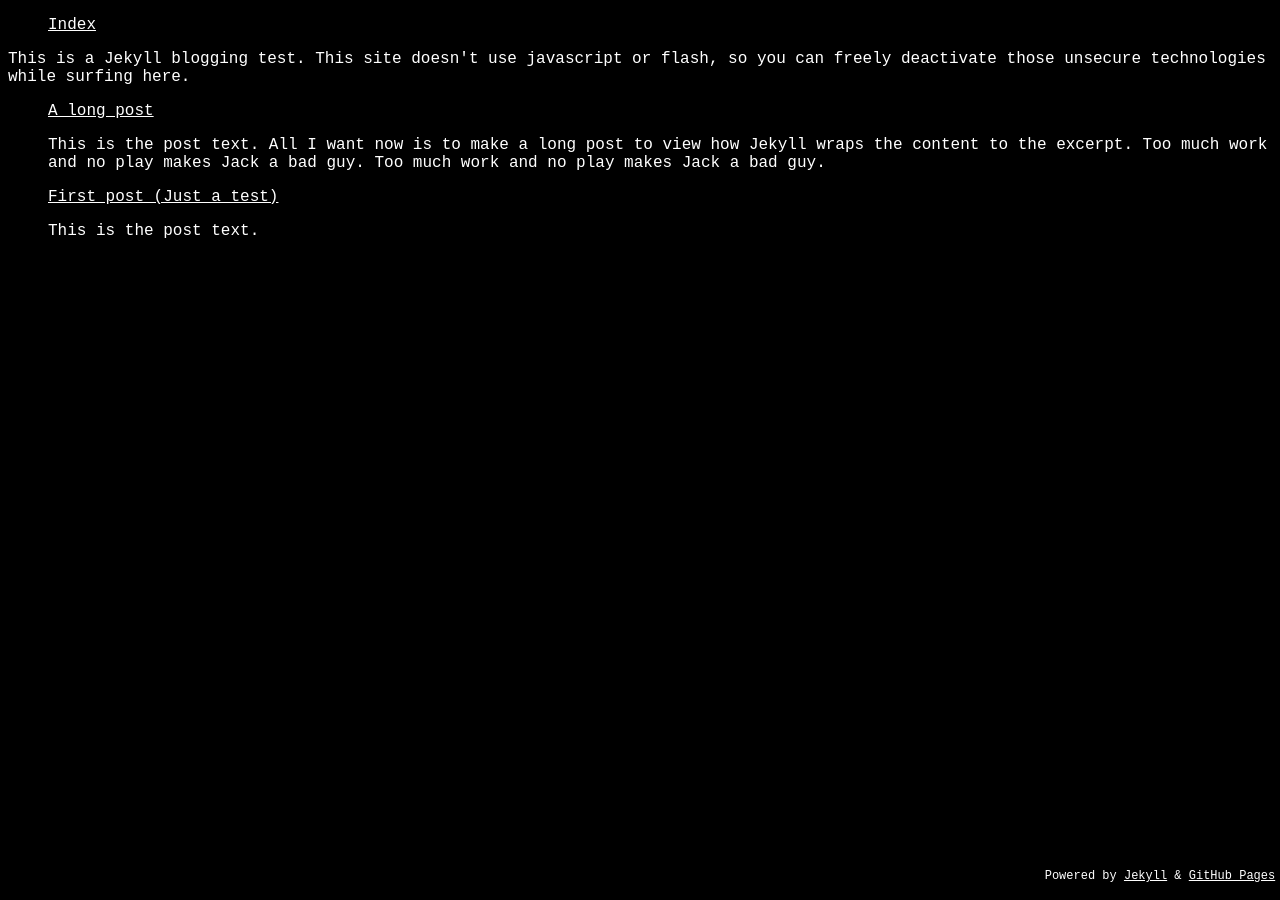
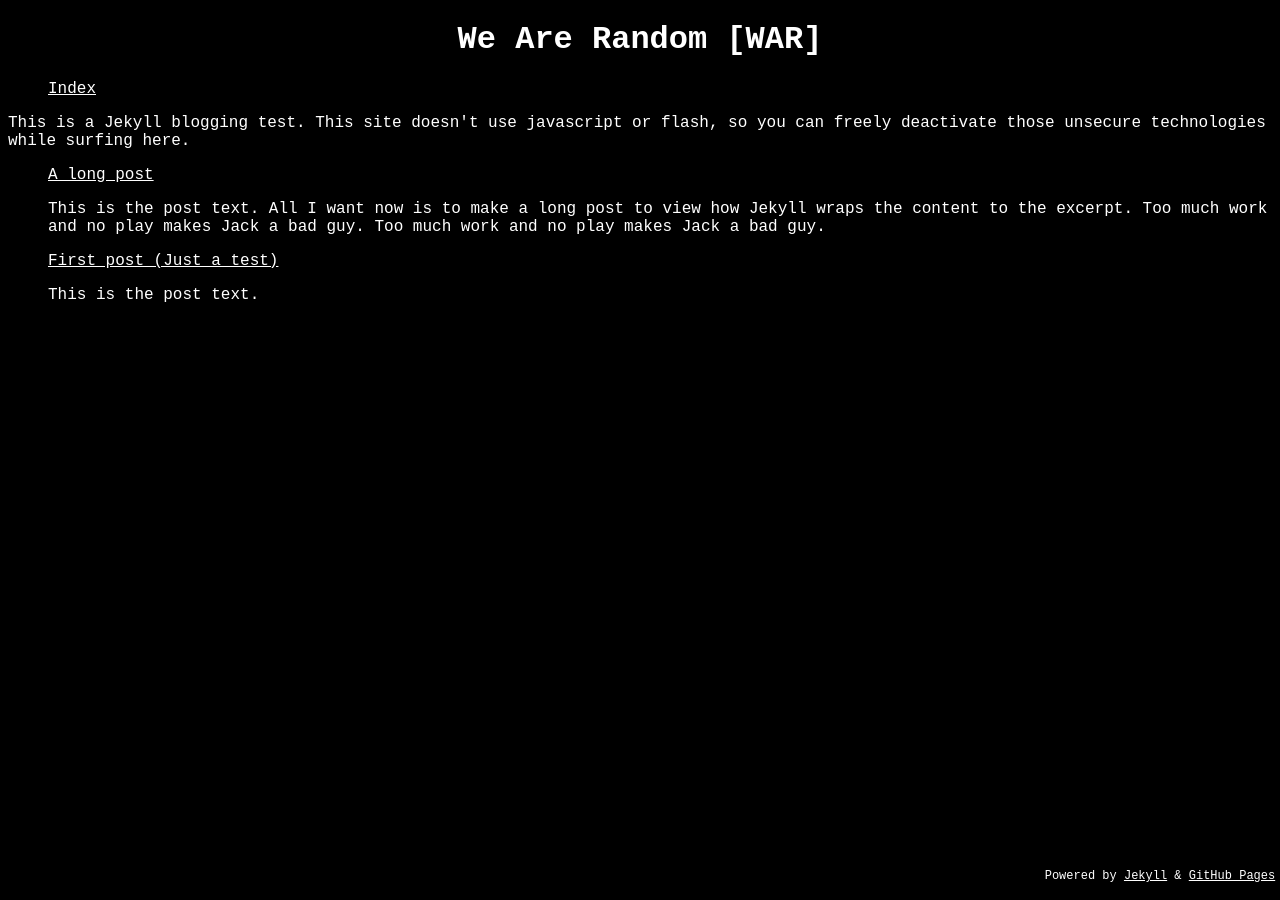
Before and after one commit to wearerandom/wearerandom.github.io, a Jekyll site: the page built from index.html, in a window 1280 px wide. Built offline with Jekyll 4.4.1, drawn with Linux system fonts in a browser that asks for light colours.

Commit message:
Update default.html

```diff
--- a/_layouts/default.html
+++ b/_layouts/default.html
@@ -1,5 +1,6 @@
 {% include top.html %}
 <body class="wrap">
+    <h1>We Are Random [WAR]</h1>
     {% include navbar.html %}
     {{ content }}
     {% include bottom.html %}
```
